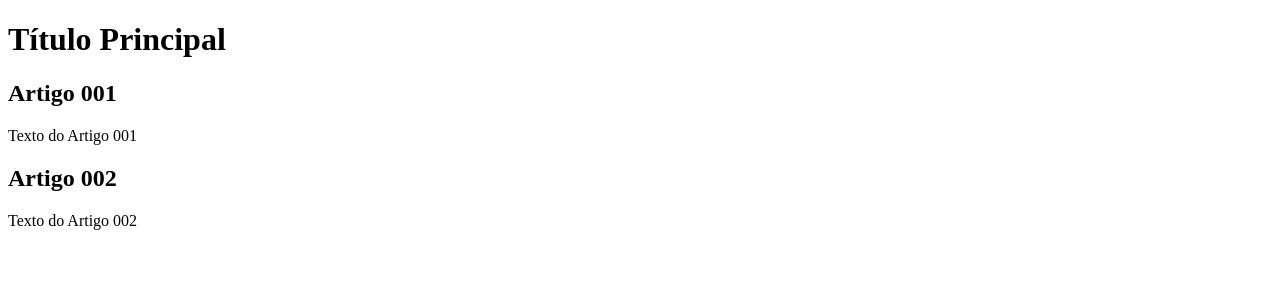
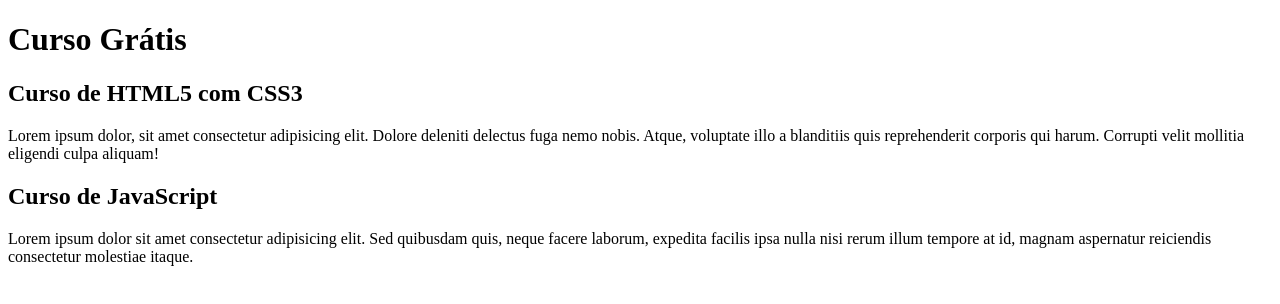
Before and after one commit to RobsonJuniorFarias/projeto-site, a plain HTML site: page index.html in a window 1280 px wide. Drawn offline with Linux system fonts and the light colour scheme.

Commit message:
comecei a escrever o conteúdo

```diff
--- a/index.html
+++ b/index.html
@@ -8,15 +8,15 @@
 <body>
     <main>
         <header>
-            <h1>Título Principal</h1>
+            <h1>Curso Grátis</h1>
         </header>
         <article>
-            <h2>Artigo 001</h2>
-            <p>Texto do Artigo 001</p>
+            <h2>Curso de HTML5 com CSS3</h2>
+            <p>Lorem ipsum dolor, sit amet consectetur adipisicing elit. Dolore deleniti delectus fuga nemo nobis. Atque, voluptate illo a blanditiis quis reprehenderit corporis qui harum. Corrupti velit mollitia eligendi culpa aliquam!</p>
         </article>
         <article>
-            <h2>Artigo 002</h2>
-            <p>Texto do Artigo 002</p>
+            <h2>Curso de JavaScript</h2>
+            <p>Lorem ipsum dolor sit amet consectetur adipisicing elit. Sed quibusdam quis, neque facere laborum, expedita facilis ipsa nulla nisi rerum illum tempore at id, magnam aspernatur reiciendis consectetur molestiae itaque.</p>
         </article>
     </main>
 </body>
```
